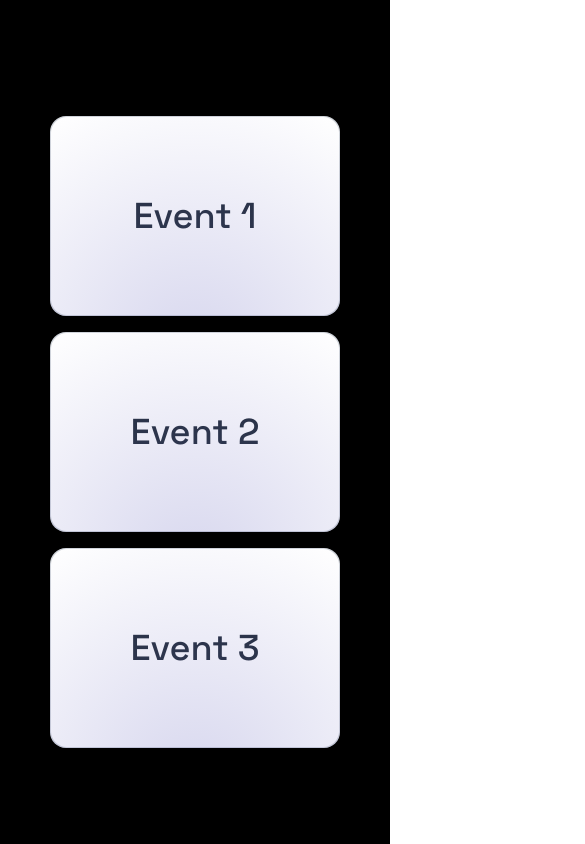
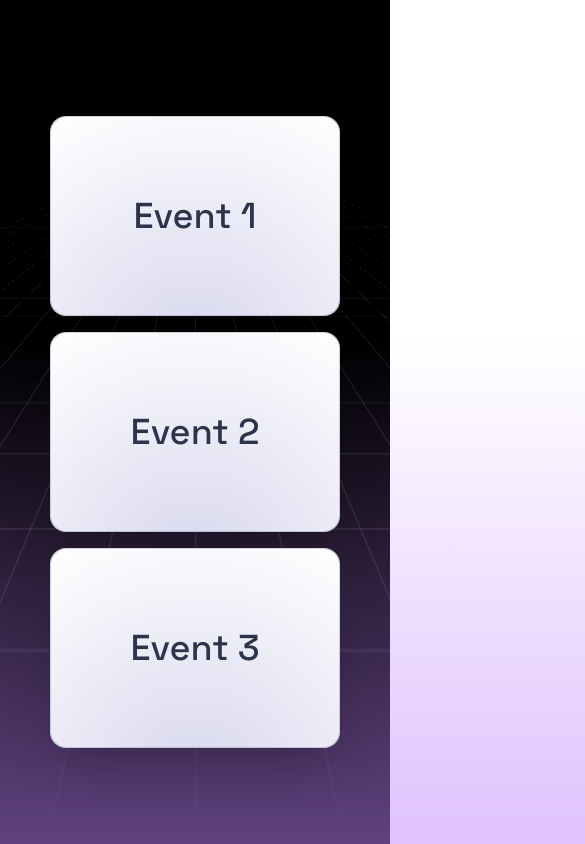
Before and after one commit to 7sumona02/tech_fest, a Next.js app: page /events in a window 390 px wide. Shown: the whole page, 585 px wide, since content can reach past the window. Built offline with nearby package versions, Linux system fonts and the light colour scheme.

Commit message:
design correction in event page

```diff
--- a/app/events/page.tsx
+++ b/app/events/page.tsx
@@ -11,6 +11,8 @@ import Footer from '../components/Footer';
 const Page = () => {
   return (
     <div className='bg-black h-screen w-screen flex flex-col justify-center items-center events pt-10'>
+                <RetroGrid className=' w-[200vw] h-screen absolute -top-0' />
+
       <Link href='/'>
         <Footer />
       </Link>
@@ -19,7 +21,6 @@ const Page = () => {
         Events
       </span>
 
-      <RetroGrid />
       </div>
       <div className='-translate-y-16'>
         <MagicContainer
@@ -31,6 +32,7 @@ const Page = () => {
           borderWidth={10}
           className="flex w-full cursor-pointer flex-col items-center justify-center overflow-hidden bg-[radial-gradient(var(--mask-size)_circle_at_var(--mouse-x)_var(--mouse-y),#ffaa40_0,#9c40ff_50%,transparent_100%)] p-20 shadow-2xl"
         >
+
           <Link href='/events/1'>
             <p className="z-10 whitespace-nowrap text-4xl font-medium text-gray-800 dark:text-gray-200">
             Event 1
@@ -66,7 +68,7 @@ const Page = () => {
         <VelocityScroll
         text="Register now"
         default_velocity={5}
-        className="bg-black font-display text-center text-2xl font-bold tracking-[-0.02em] w-full text-[#ff2975] drop-shadow-sm dark:text-white md:text-4xl md:leading-[3rem]"
+        className=" font-display text-center text-2xl font-bold tracking-[-0.02em] w-full text-[#ff2975] drop-shadow-sm dark:text-white md:text-4xl md:leading-[3rem]"
         />
       </div>
     </div>
--- a/components/magicui/magic-card.tsx
+++ b/components/magicui/magic-card.tsx
@@ -69,6 +69,7 @@ const MagicContainer = ({ children, className }: MagicContainerProps) => {
 
   useEffect(() => {
     onMouseMove();
+  // eslint-disable-next-line react-hooks/exhaustive-deps
   }, [mousePosition]);
 
   const init = () => {
--- a/components/magicui/retro-grid.tsx
+++ b/components/magicui/retro-grid.tsx
@@ -17,16 +17,16 @@ export default function RetroGrid({ className }: { className?: string }) {
             "[background-repeat:repeat] [background-size:60px_60px] [height:300vh] [inset:0%_0px] [margin-left:-50%] [transform-origin:100%_0_0] [width:600vw]",
 
             // Light Styles
-            "[background-image:linear-gradient(to_right,rgba(0,0,0,0.3)_1px,transparent_0),linear-gradient(to_bottom,rgba(0,0,0,0.3)_1px,transparent_0)]",
+            "[background-image:linear-gradient(to_right,rgba(255,255,255,0.3)_1px,transparent_0),linear-gradient(to_bottom,rgba(255,255,255,0.3)_1px,transparent_0)]",
 
             // Dark styles
-            "dark:[background-image:linear-gradient(to_right,rgba(255,255,255,1)_1px,transparent_0),linear-gradient(to_bottom,rgba(255,255,255,1)_1px,transparent_0)] dark:[background-color:black]",
+            "dark:[background-image:linear-gradient(to_right,rgba(255,255,255,0.2)_1px,transparent_0),linear-gradient(to_bottom,rgba(255,255,255,0.2)_1px,transparent_0)]",
           )}
         />
       </div>
 
       {/* Background Gradient */}
-      <div className="absolute inset-0 bg-black dark:bg-black" />
+      <div className="absolute inset-0 bg-gradient-to-t from-purple-400 to-transparent to-60% dark:from-black" />
     </div>
   );
 }
--- a/tailwind.config.ts
+++ b/tailwind.config.ts
@@ -81,6 +81,10 @@ const config = {
             transform: "translateZ(0) rotate(360deg)",
           },
         },
+        grid: {
+          "0%": { transform: "translateY(-50%)" },
+          "100%": { transform: "translateY(0)" },
+        },
         slide: {
           to: {
             transform: "translate(calc(100cqw - 100%), 0)",
@@ -92,6 +96,7 @@ const config = {
         "accordion-up": "accordion-up 0.2s ease-out",
         "spin-around": "spin-around calc(var(--speed) * 2) infinite linear",
         slide: "slide var(--speed) ease-in-out infinite alternate",
+        grid: "grid 15s linear infinite",
       },
     },
   },
```
